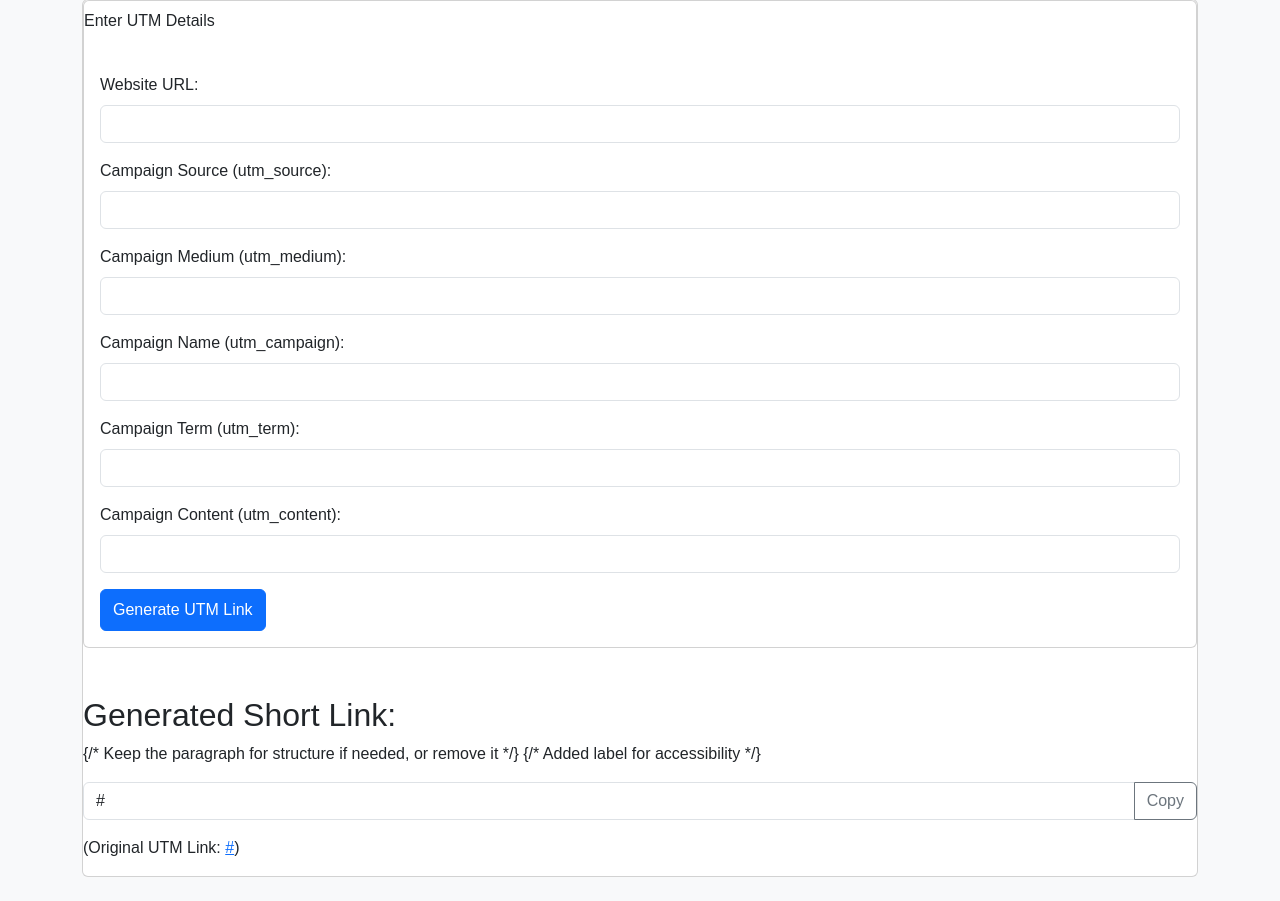
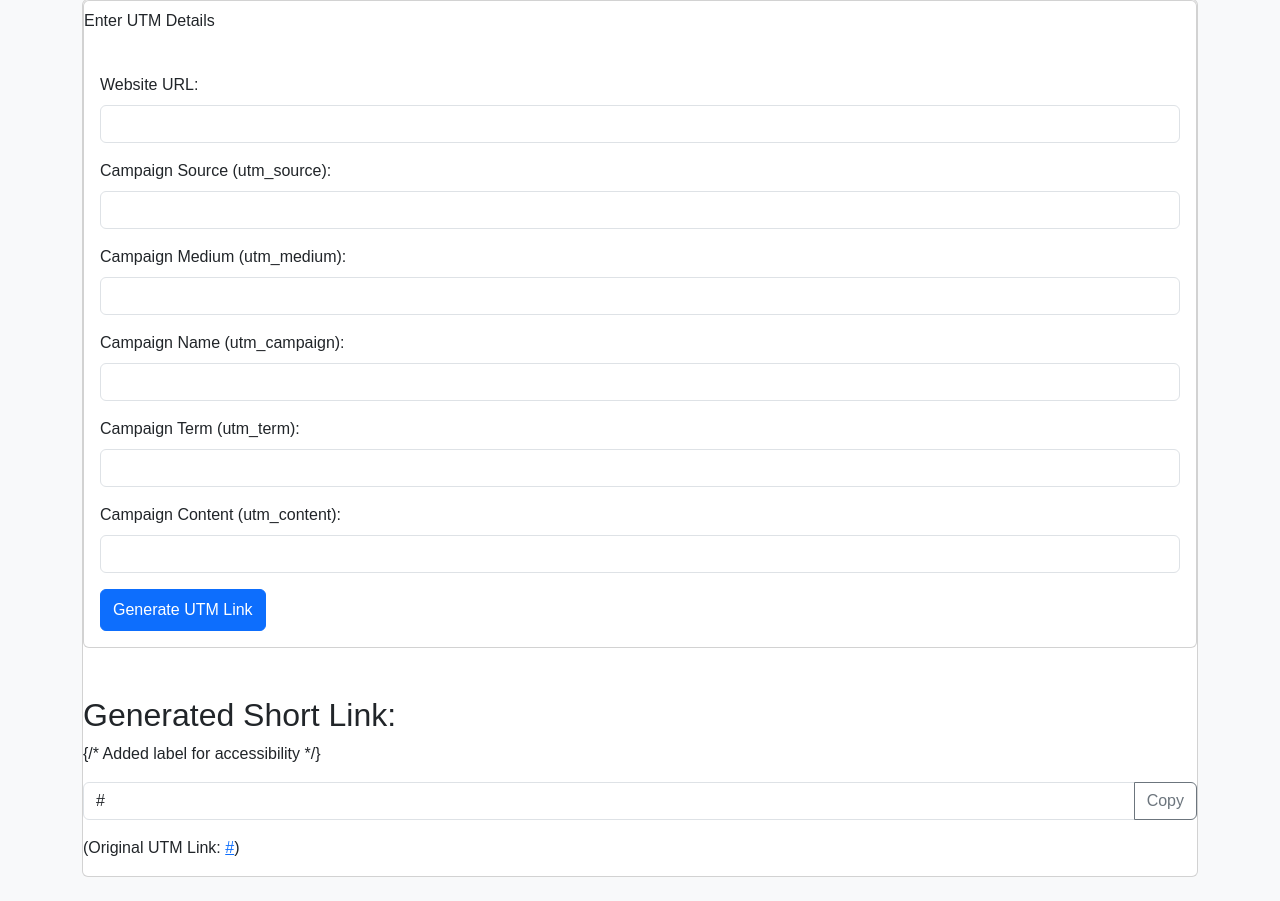
Before and after one commit to alecasgari/utm-tracker, a Flask app: template templates/form.html in a window 1280 px wide. Shown: the part 97-998 px from the top of the page. Run offline with Flask 3, Linux system fonts and the light colour scheme; the template is opened without the code that fills it: most values are stand-ins (such as "Sample title", 1, 10 or a date in 2020).

Commit message:
Remove description above generated link in Form

```diff
--- a/templates/form.html
+++ b/templates/form.html
@@ -58,7 +58,7 @@
     {% if short_link %}
     <div class="mt-4">
 <h2>Generated Short Link:</h2>
-<p> {/* Keep the paragraph for structure if needed, or remove it */}
+<p>
     <label for="short-link-display" class="form-label visually-hidden">Generated Short Link:</label> {/* Added label for accessibility */}
     <div class="input-group mb-3">
         <input type="text" class="form-control" value="{{ short_link }}" id="short-link-display" readonly aria-label="Generated short link" >
```
